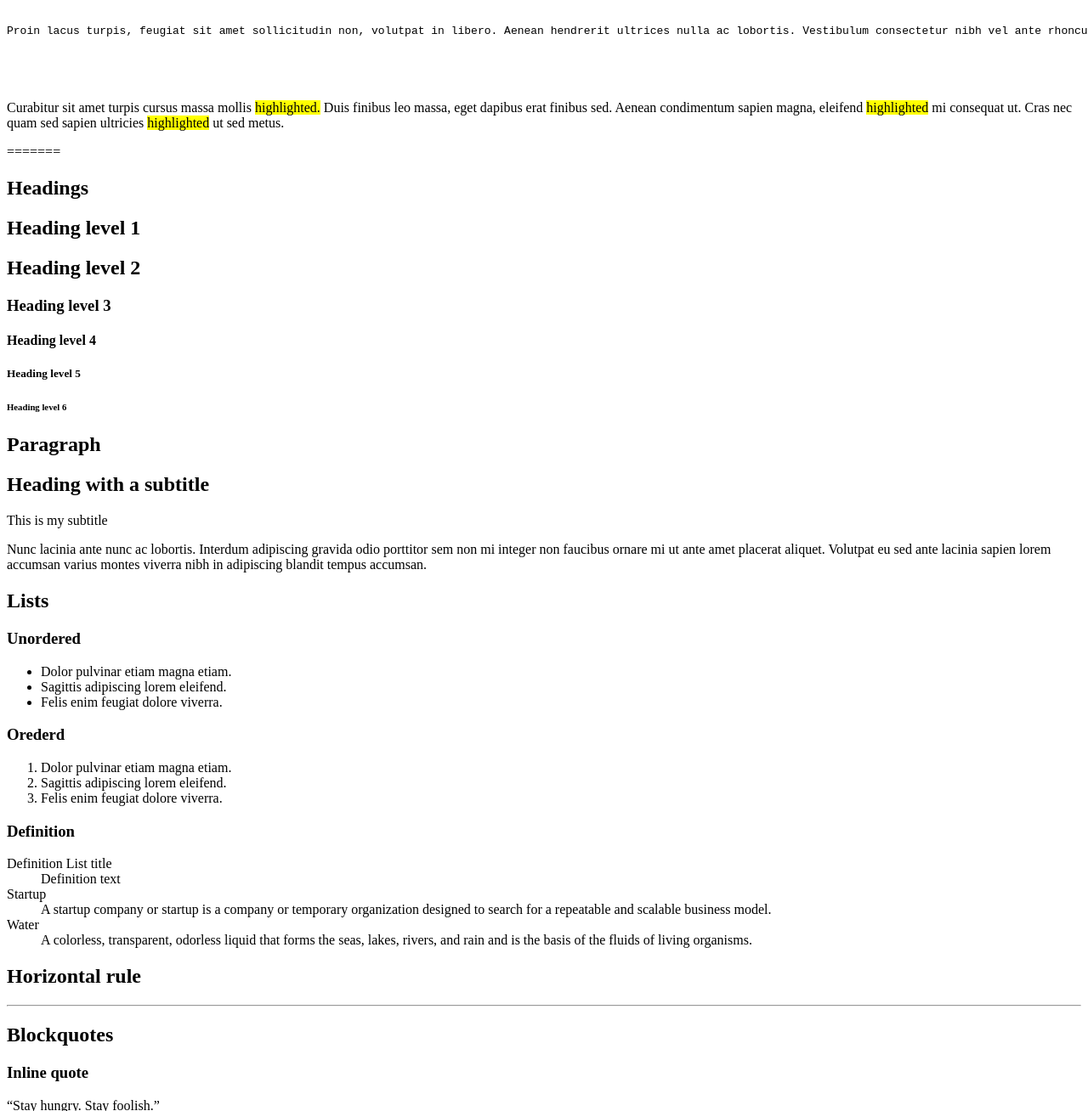
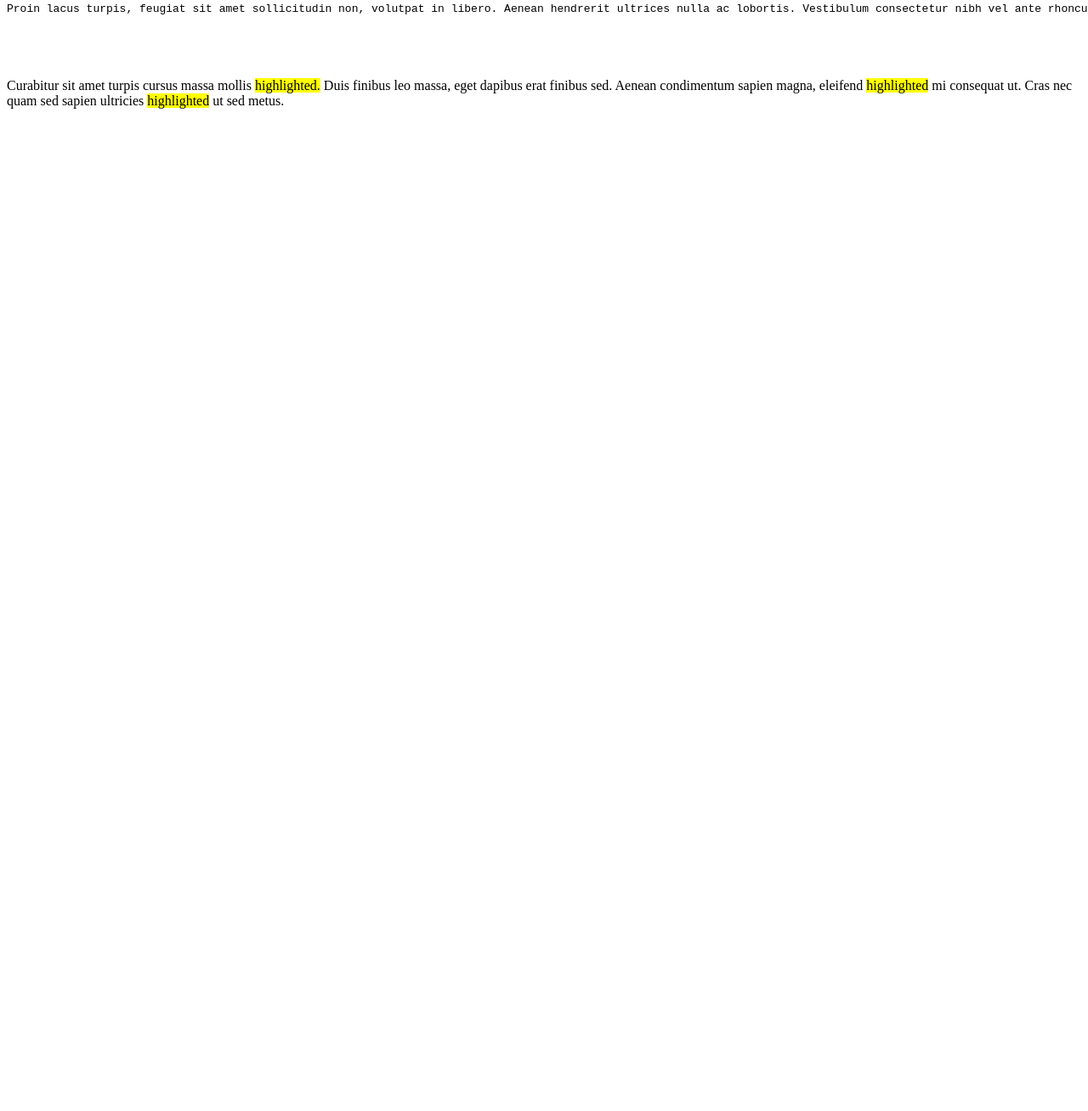
Before and after one commit to Sebas15897/Front_developments, a plain HTML site: page 0x00-html_advanced/32-styleguide.html in a window 1280 px wide. Shown: the part 1492-2800 px from the top of the page at 85% size. After the commit the page ends 1636 px from the top, so only its background shows below. Drawn offline with Linux system fonts and the light colour scheme.

Commit message:
Fix space bugs

```diff
--- a/0x00-html_advanced/32-styleguide.html
+++ b/0x00-html_advanced/32-styleguide.html
@@ -1,4 +1,3 @@
-<<<<<<< HEAD
 <!DOCTYPE html>
 <html dir="ltr" lang="en">
 
@@ -138,145 +137,4 @@
     </footer>
 </body>
 
-=======
-<!DOCTYPE html>
-<html dir="ltr" lang="en">
-
-<head>
-    <meta name="description" content="Techium is a digital agency">
-    <meta name="viewport" content="width=device-width, initial-scale=1.0" viewport-fit="cover">
-    <link rel="icon" type="image/x-icon" href="./favicon.ico">
-    <link rel="icon" type="image/png" href="./favicon-16x16.png">
-    <title>Styleguide - Techium</title>
-</head>
-
-<body>
-    <header>
-
-    </header>
-    <main>
-        <section>
-            <header>
-                <h2>Headings</h2>
-            </header>
-            <h1>Heading level 1</h1>
-            <h2>Heading level 2</h2>
-            <h3>Heading level 3</h3>
-            <h4>Heading level 4</h4>
-            <h5>Heading level 5</h5>
-            <h6>Heading level 6</h6>
-        </section>
-        <section>
-            <header>
-                <h2>Paragraph</h2>
-            </header>
-            <h2>Heading with a subtitle</h2>
-            <p>This is my subtitle</p>
-            <p>
-                Nunc lacinia ante nunc ac lobortis. Interdum adipiscing gravida odio porttitor sem non mi integer non
-                faucibus ornare mi ut ante amet placerat aliquet. Volutpat eu sed ante lacinia sapien lorem accumsan
-                varius montes viverra nibh in adipiscing blandit tempus accumsan.
-            </p>
-        </section>
-
-        <!-- Lists -->
-        <section>
-            <header>
-                <div>
-                    <h2>Lists</h2>
-                </div>
-            </header>
-            <div>
-                <h3>Unordered</h3>
-                <ul>
-                    <li>Dolor pulvinar etiam magna etiam.</li>
-                    <li>Sagittis adipiscing lorem eleifend.</li>
-                    <li>Felis enim feugiat dolore viverra.</li>
-                </ul>
-
-                <h3>Orederd</h3>
-                <ol>
-                    <li>Dolor pulvinar etiam magna etiam.</li>
-                    <li>Sagittis adipiscing lorem eleifend.</li>
-                    <li>Felis enim feugiat dolore viverra.</li>
-                </ol>
-
-                <h3>Definition</h3>
-                <dl>
-                    <dt>Definition List title</dt>
-                    <dd>Definition text</dd>
-
-                    <dt>Startup</dt>
-                    <dd>A startup company or startup is a company or temporary organization designed to search for a
-                        repeatable and scalable business model.</dd>
-
-                    <dt>Water</dt>
-                    <dd>A colorless, transparent, odorless liquid that forms the seas, lakes, rivers, and rain and is
-                        the basis of the fluids of living organisms.</dd>
-                </dl>
-            </div>
-        </section>
-
-        <!-- Horizontal rule -->
-        <section>
-            <header>
-                <h2>Horizontal rule</h2>
-            </header>
-            <div>
-                <hr>
-            </div>
-        </section>
-
-        <!-- Blockquotes -->
-        <section>
-            <header>
-                <h2>Blockquotes</h2>
-            </header>
-            <div>
-                <h3>Inline quote</h3>
-                <q>Stay hungry. Stay foolish.</q>
-            </div>
-            <div>
-                <h3>Blockquote</h3>
-                <blockquote>
-                    I will be the leader of a company that ends up being worth billions of dollars, because I got the answers. I understand culture. I am the nucleus. I think that’s a responsibility that I have, to push possibilities, to show people, this is the level that things could be at.
-                </blockquote>
-                <cite>Kanye West, Musician</cite>
-            </div>
-        </section>
-
-        <!-- Typography -->
-        <section>
-            <header>
-                <h2>Typography</h2>
-            </header>
-
-            <div>
-                <address>
-                    320 Stewart Avenue, Unit 12
-                    <br>
-                    New York City NY 10001
-                </address>
-
-                <div>
-                    <pre>
-                        <code>
-                            <h2>My title</h2>
-                            <p>Proin lacus turpis, feugiat sit amet sollicitudin non, volutpat in libero. Aenean hendrerit ultrices nulla ac lobortis. Vestibulum consectetur nibh vel ante rhoncus faucibus.</p>
-                        </code>
-                    </pre>
-
-                    <div>
-                        <p>Curabitur sit amet turpis cursus massa mollis <mark>highlighted.</mark> Duis finibus leo massa, eget dapibus erat finibus sed. Aenean condimentum sapien magna, eleifend <mark>highlighted</mark> mi consequat ut. Cras nec quam sed sapien ultricies <mark>highlighted</mark> ut sed metus.</p>
-                    </div>
-                </div>
-            </div>
-        </section>
-    </main>
-    <footer>
-
-    </footer>
-</body>
-
->>>>>>> d122deca20313444cdb7a982f385eace7b1b59f1
 </html>
```
